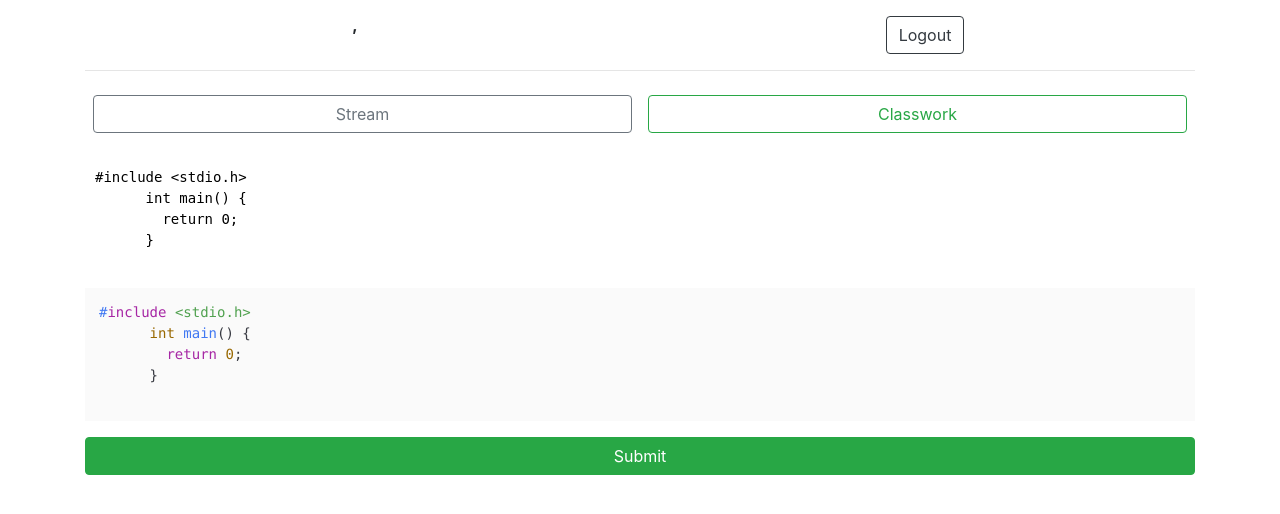
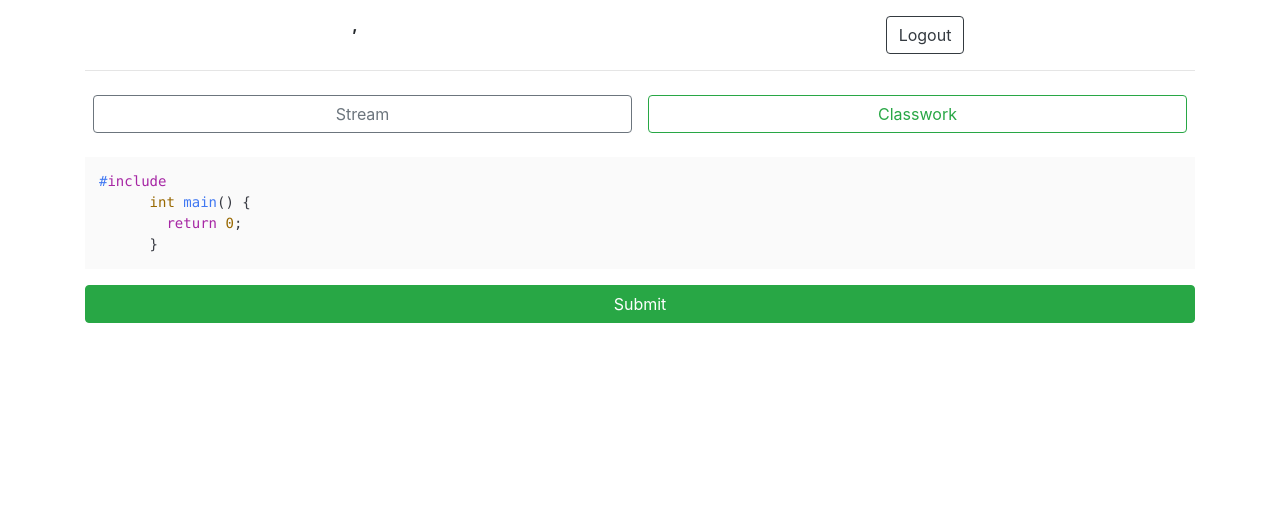
Before and after one commit to cjsysdev/gradinsystem, a CodeIgniter app: the page made by application/views/assessment_view.php in a window 1280 px wide. Shown: the top 514 px of the page. Run offline with CodeIgniter, Linux system fonts and the light colour scheme; the template is opened without the code that fills it: most values are stand-ins (such as "Sample title", 1, 10 or a date in 2020).

Commit message:
added given display on classworks

```diff
--- a/application/config/routes.php
+++ b/application/config/routes.php
@@ -73,3 +73,4 @@ $route['student_submission/(:num)'] = 'main/student_submission/$1';
 $route['start_class'] = 'main/start_class';
 $route['all_submissions'] = 'main/all_submissions';
 $route['add_score/(:num)/(:num)'] = 'main/add_score/$1/$2';
+$route['assessment_view'] = 'main/assessment_view';
--- a/application/controllers/Main.php
+++ b/application/controllers/Main.php
@@ -35,6 +35,11 @@ class Main extends CI_Controller
     public function home()
     {
         $this->load->view('home');
+    }
+
+    public function assessment_view()
+    {
+        $this->load->view('assessment_view');
     }
 
     public function output_upload()
--- a/application/views/assessment_view.php
+++ b/application/views/assessment_view.php
@@ -1,55 +1,20 @@
 <?php $this->load->view('header') ?>
 
-<style>
-  textarea {
-    width: 100%;
-    min-height: 50px;
-    font-family: monospace;
-    font-size: 14px;
-    padding: 10px;
-    resize: none;
-    overflow: hidden;
-    border: none;
-  }
-</style>
-<link rel="stylesheet" href="<? base_url('assets/highlights/atom-one-light.min.css') ?>">
 <div class="container">
   <div class="dashboard">
     <?php $this->load->view('profile_info') ?>
-    <textarea id="codeInput" placeholder="Enter your code here..." spellcheck="false"><?= $classwork['given'] ?></textarea>
-    <pre><code id="highlightedCode" class="language-c"></code></pre>
+    <pre><code id="highlightedCode" class="language-c">#include <stdio.h>
+      int main() {
+        return 0;
+      }</code></pre>
     <div class="form-group">
       <button type="submit" class="btn btn-success btn-block">Submit</button>
     </div>
     <script src="<?= base_url('assets/highlights/11.7.0-highlight.min.js') ?>"></script>
-    <script>
-      function autoAdjustTextarea(textarea) {
-        textarea.style.height = "auto"; // Reset height to auto
-        textarea.style.height = textarea.scrollHeight + "px"; // Set height to scroll height
-      }
-
-      function updateHighlightedCode() {
-        const codeInput = document.getElementById("codeInput").value;
-        const highlightedCodeElement = document.getElementById("highlightedCode");
-
-        highlightedCodeElement.textContent = codeInput;
-        hljs.highlightElement(highlightedCodeElement);
-      }
-
-      const textarea = document.getElementById("codeInput");
-
-      textarea.addEventListener("input", () => {
-        autoAdjustTextarea(textarea); // Adjust textarea height
-        updateHighlightedCode(); // Update highlighted code
-      });
-
-      textarea.value = `#include <stdio.h>
-      int main() {
-        return 0;
-      }
-      `;
-      autoAdjustTextarea(textarea); // Adjust height initially
-      updateHighlightedCode(); // Highlight the initial code
-    </script>
   </div>
 </div>
+
+
+<script>
+  hljs.highlightAll();
+</script>
--- a/application/views/classwork.php
+++ b/application/views/classwork.php
@@ -23,7 +23,7 @@
               <h3 class="card-title mb-1"><?= $row['title'] ?></h3>
               <p class="card-text mb-1" style="font-size: small;"> <span class="text-secondary"><?= convert_datetime_string($row['due']) ?> • </span> <span class="text-danger">Missing
                   <hr>
-                  <p class="card-text mb-3"><?= $row['description'] ?></p>
+                  <p class="card-text mb-3 text-truncate"><?= $row['description'] ?></p>
                   <a href="<?= base_url('assessment/' . $row['assessment_id']) ?>" class="btn btn-info">Create</a>
             </div>
           </div>
@@ -35,7 +35,7 @@
               <h3 class="card-title mb-1"><?= $row['title'] ?></h3>
               <p class="card-text mb-1" style="font-size: small;"> <span class="text-secondary"><?= convert_datetime_string($row['due'])  ?> • </span> <span class="text-success">Submitted
                   <hr>
-                  <p class="card-text mb-3"><?= $row['description'] ?></p>
+                  <p class="card-text mb-3 text-truncate"><?= $row['description'] ?></p>
                   <a href="<?= base_url('student_submission/' . $row['classwork_id']) ?>" class="btn btn-outline-info">View</a>
                   <!-- <a type="button" class="btn btn-outline-link">Score</a> -->
             </div>
--- a/application/views/footer.php
+++ b/application/views/footer.php
@@ -3,9 +3,6 @@
 <script src="<?= base_url("/assets/bootstrap.bundle.min.js") ?>"></script>
 
 <script src="<?= base_url("assets/highlights/11.7.0-highlight.min.js") ?> "></script>
-<script>
-    hljs.highlightAll();
-</script>
 
 <!-- Bootstrap 4.5.2 JS (with Popper and jQuery) -->
 <script src="<?= base_url("/assets/2-jquery-3.5.1.slim.min.js") ?>"></script>
@@ -25,7 +22,6 @@
         autoCloseBrackets: true,
     });
 </script>
-
 
 <script>
     function animateNumber(finalNumber, duration = 2000) {
```
Also changed, not shown: application/views/assessment_view_code.php (+37 -9 lines), application/views/attendance_view.php (+0 -9 lines), application/views/student_submission.php (+11 -4 lines), 1 other file.
